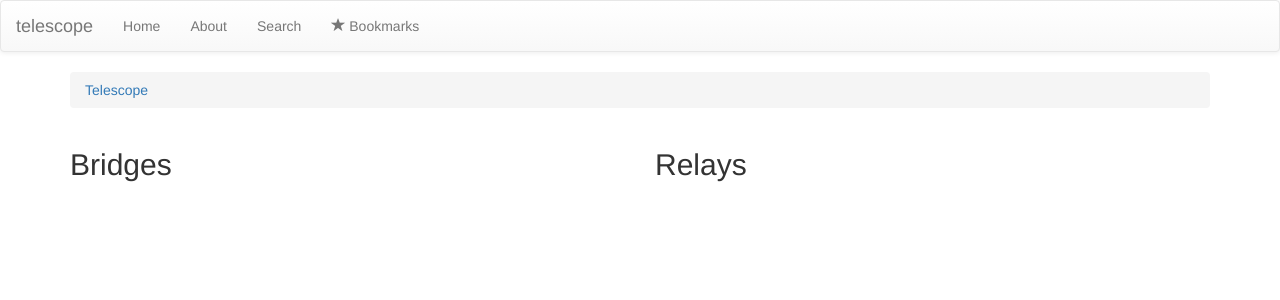
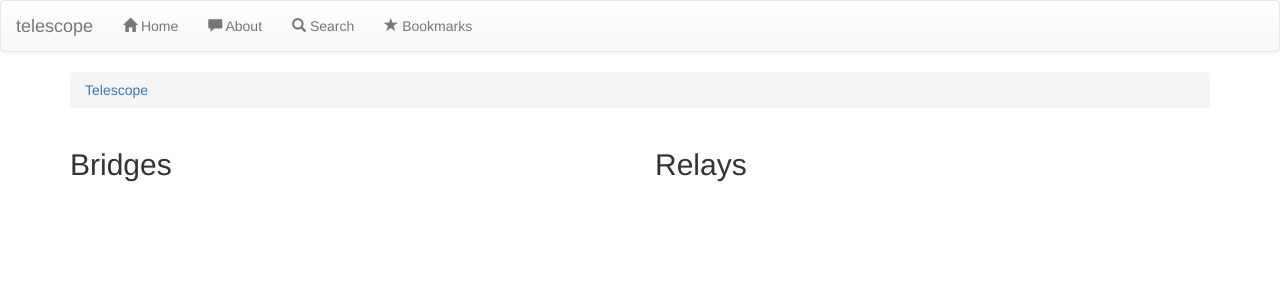
Before and after one commit to ad-m/telescope, a Django app: template tors/templates/tors/details.html in a window 1280 px wide. Shown: the top 300 px of the page. Run offline with Django 3.2, Linux system fonts and the light colour scheme; the template is opened without the code that fills it, so the values that code supplies are empty; some libraries are stand-ins or nearby versions.

Commit message:
Added icons to navbar

```diff
--- a/telescope/templates/base.html
+++ b/telescope/templates/base.html
@@ -46,11 +46,10 @@
         <!-- Collect the nav links, forms, and other content for toggling -->
         <div class="collapse navbar-collapse" id="bs-navbar-collapse-1">
           <ul class="nav navbar-nav">
-            <li><a href="{% url 'home' %}">Home</a></li>
-            <li><a href="{% url 'about' %}">About</a></li>
-            <li><a href="{% url 'tors:search' %}">Search</a></li>
+            <li><a href="{% url 'home' %}"><i class="glyphicon glyphicon-home"></i> Home</a></li>
+            <li><a href="{% url 'about' %}"><i class="glyphicon glyphicon-comment"></i> About</a></li>
+            <li><a href="{% url 'tors:search' %}"><i class="glyphicon glyphicon-search"></i> Search</a></li>
             <li><a href="{% url 'bookmarks:list' %}"><i class="glyphicon glyphicon-star"></i> Bookmarks</a></li>
-
           </ul>
 
         </div>
```
